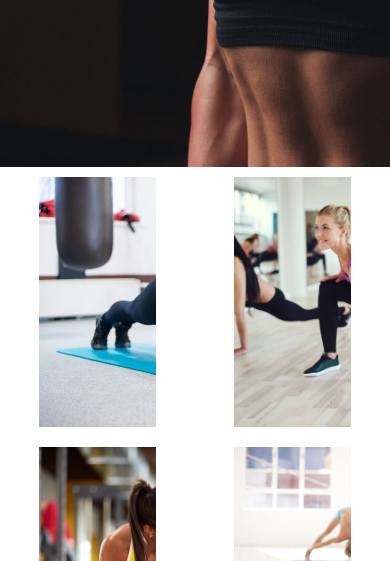
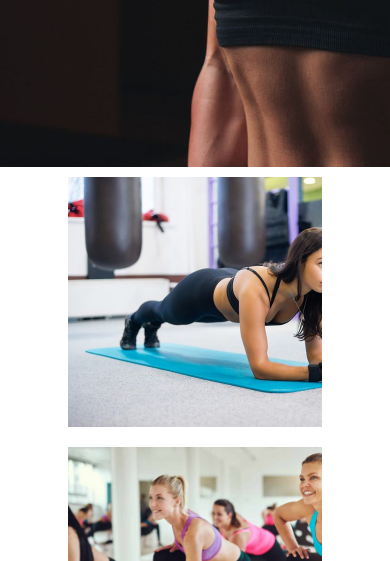
Before and after one commit to Maciejf85/Fitness-site, a website: page gallery.html in a window 390 px wide. Shown: the part 283-844 px from the top of the page. Drawn offline with nearby package versions, Linux system fonts and the light colour scheme.

Commit message:
gallery RWD

```diff
--- a/src/scss/sections/gallery/_gallery.scss
+++ b/src/scss/sections/gallery/_gallery.scss
@@ -11,6 +11,12 @@
       height: 250px;
       margin: 10px;
       overflow: hidden;
+      @include tablet {
+        width: 45%;
+      }
+      @include mobile {
+        width: 65%;
+      }
       img {
         height: 100%;
         transition: 0.7s;
@@ -28,10 +34,14 @@
     top: 50%;
     left: 50%;
     transform: translate(-50%, -50%);
-    width: 900px;
-    height: 600px;
+    width: 800px;
+    height: 533px;
     border: 2px solid white;
     background: #000;
+    @include tablet {
+      width: 500px;
+      height: 333px;
+    }
 
     .leftArrow {
       position: absolute;
```
Also changed, not shown: dist/css/main.css.
